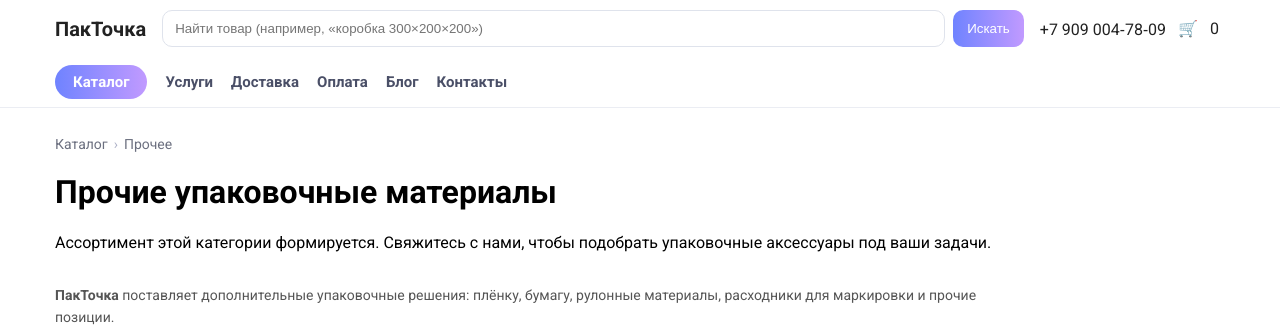
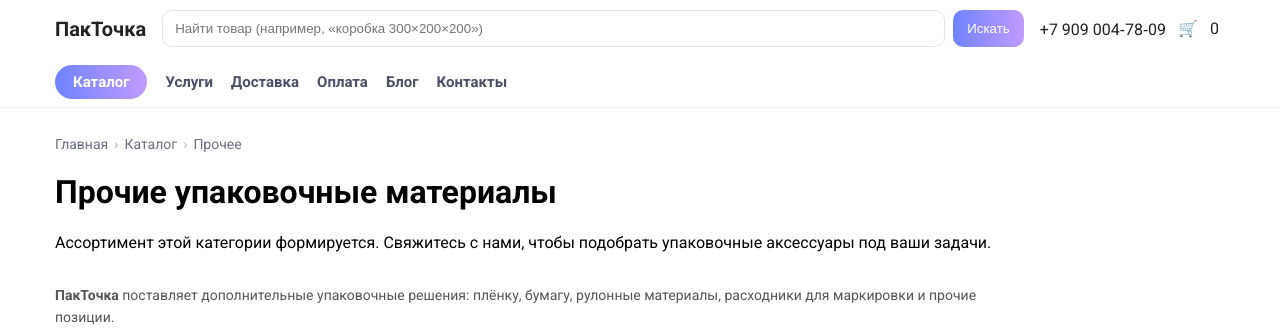
Before and after one commit to mckhoklov-creator/packtochka, a Jekyll site: the page built from katalog/prochie/index.md, in a window 1280 px wide. Shown: the top 329 px of the page. Built offline with Jekyll 4.4.1, drawn with Linux system fonts in a browser that asks for light colours.

Commit message:
Добавить ссылку на каталог в хлебных крошках

```diff
--- a/_includes/breadcrumbs.html
+++ b/_includes/breadcrumbs.html
@@ -6,6 +6,9 @@
     {% if first_segment == 'katalog' %}
       {% assign catalog_url = '/katalog/' %}
       {% assign is_catalog_root = page.url == catalog_url %}
+
+      <li class="breadcrumbs__item"><a href="{{ '/' | relative_url }}">Главная</a></li>
+
       {% if is_catalog_root %}
         <li class="breadcrumbs__item" aria-current="page">Каталог</li>
       {% else %}
```
